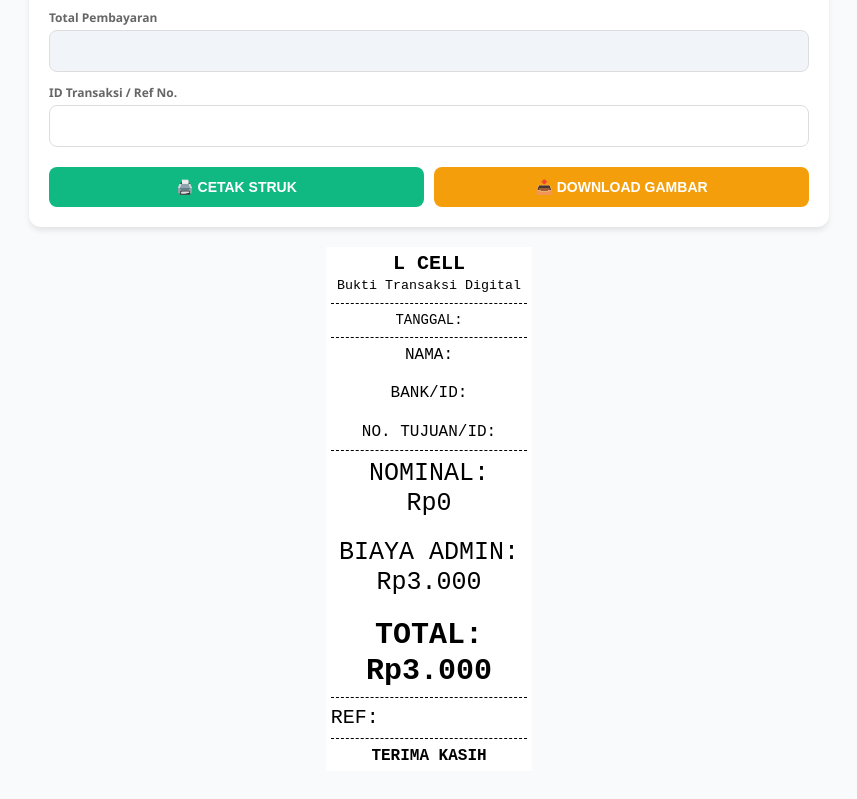
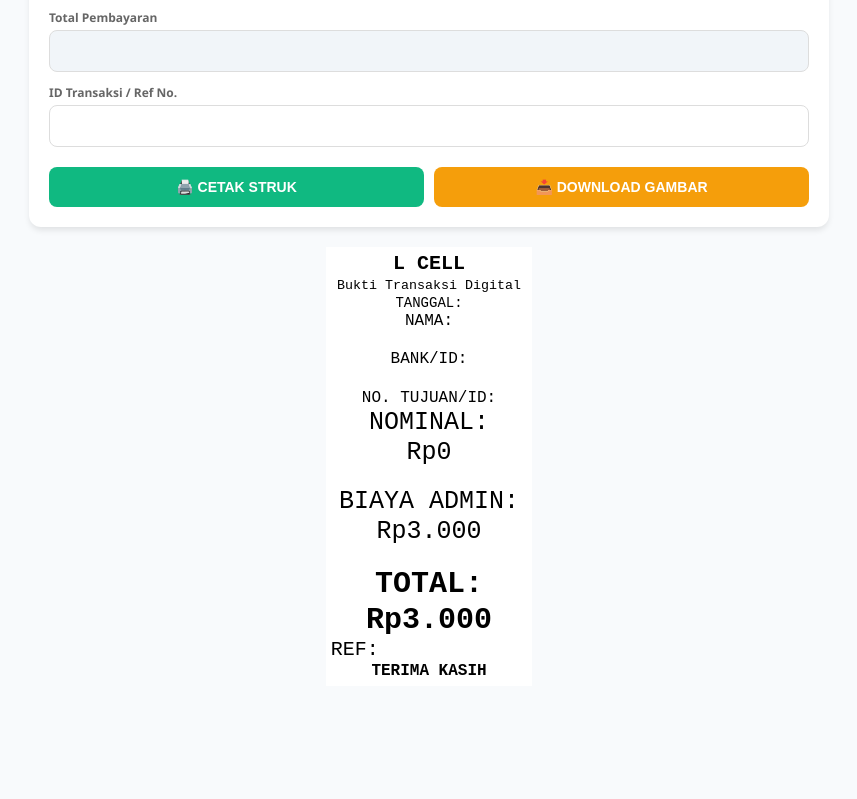
Before and after one commit to shafidaaaa/struk-kasir, a website: page index.html in a window 1280 px wide. Shown: the part 583-1382 px from the top of the page, without its empty margins (211-1068 px from the left). After the commit the page ends 1309 px from the top, so only its background shows below. Drawn offline with nearby package versions, Linux system fonts and the light colour scheme; a script that the page names is missing.

Commit message:
ngilangin garis tepi putus putus yang bikin window jadi makin sempit

```diff
--- a/index.html
+++ b/index.html
@@ -37,7 +37,7 @@
           color: #000;
           border: none !important;
       }
-      .line { border-top: 1px dashed #000; margin: 8px 0; }
+      /* .line { border-top: 1px dashed #000; margin: 8px 0; } */
       .text-center { text-align: center; }
       .flex-space { display: flex; justify-content: center; }
 
@@ -139,9 +139,9 @@
         <strong style="font-size:20px;">L CELL</strong><br>
         <small>Bukti Transaksi Digital</small>
       </div>
-      <div class="line"></div>
+      <!-- <div class="line"></div> -->
       <div id="p_konten"></div>
-      <div class="line"></div>
+      <!-- <div class="line"></div> -->
       <div class="text-center">
         <strong>TERIMA KASIH</strong><br>
       </div>
```
